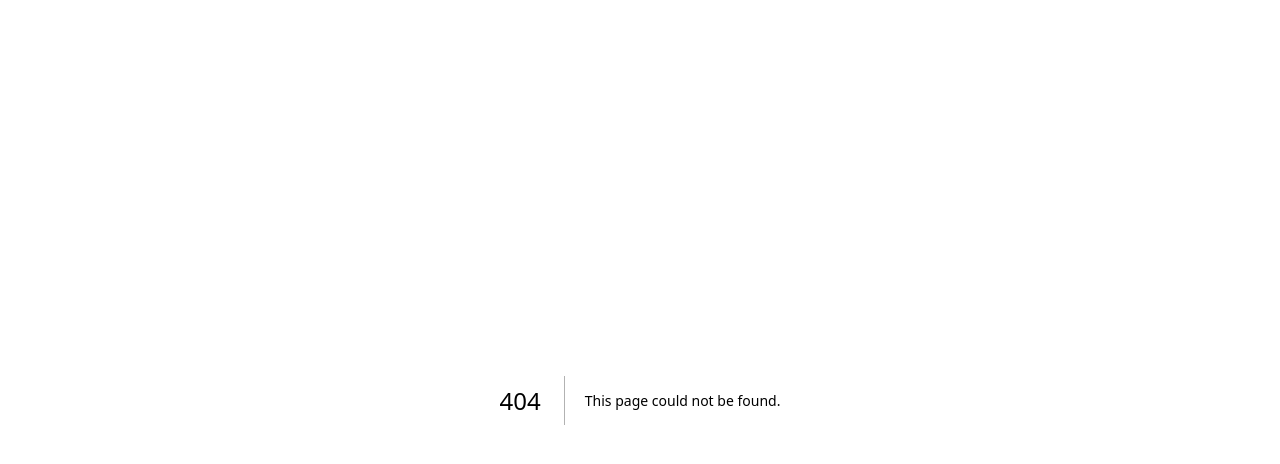
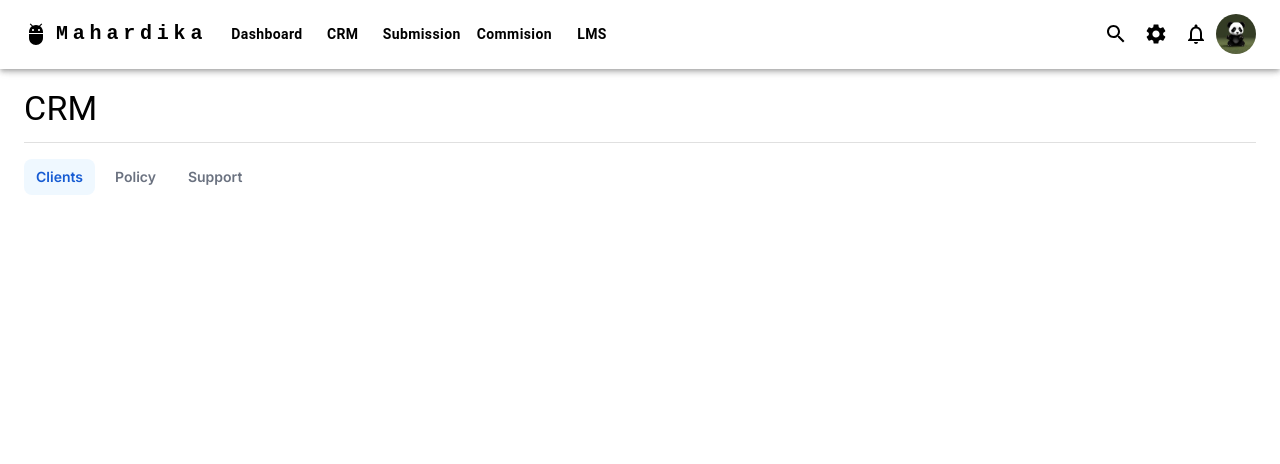
Before and after one commit to faintblack/next-synergy, a Next.js app: page /crm in a window 1280 px wide. Before the commit this address had no page. Shown: the top 464 px of the page. Built offline with nearby package versions, Linux system fonts and the light colour scheme.

Commit message:
crm tabs progress

```diff
--- /dev/null
+++ b/app/components/crm/CrmTabs.jsx
@@ -0,0 +1,48 @@
+"use client";
+
+import { Box } from "@mui/material";
+import React, { useState } from "react";
+
+const style = {
+  activeTab:
+    "inline-block px-3 py-2 text-[#175CD3] bg-[#EFF8FF] rounded-lg active",
+  nonActiveTab:
+    "inline-block px-3 py-2 rounded-lg hover:text-[#175CD3] hover:bg-[#EFF8FF] dark:hover:bg-[#EFF8FF] dark:hover:text-[#175CD3]",
+};
+
+const CrmTabs = () => {
+  const tabs = ["clients", "policy", "support"];
+  const [activeTab, setActiveTab] = useState("clients");
+
+  return (
+    <Box sx={{ mt: 2 }}>
+      <ul className="flex flex-wrap text-sm font-semibold text-center text-gray-500 dark:text-gray-400">
+        {tabs.map((tab, idx) => (
+          <li key={idx + "-tab"} className="mr-2">
+            <a
+              // href="#"
+              className={
+                activeTab === tab ? style.activeTab : style.nonActiveTab
+              }
+              // aria-current="page"
+              style={{
+                textTransform: "capitalize",
+                cursor: "pointer",
+              }}
+              onClick={() => setActiveTab(tab)}
+            >
+              {tab}
+            </a>
+          </li>
+        ))}
+        {/* <li>
+            <a className="inline-block px-4 py-3 text-gray-400 cursor-not-allowed dark:text-gray-500">
+              Tab 5
+            </a>
+          </li> */}
+      </ul>
+    </Box>
+  );
+};
+
+export default CrmTabs;
--- /dev/null
+++ b/app/crm/page.jsx
@@ -0,0 +1,18 @@
+import React from "react";
+import MainPages from "../components/MainPages";
+import { Box, Divider, Typography } from "@mui/material";
+import CrmTabs from "../components/crm/CrmTabs";
+
+const CrmPage = () => {
+  return (
+    <MainPages>
+      <Typography variant="h4" gutterBottom>
+        CRM
+      </Typography>
+      <Divider />
+      <CrmTabs />
+    </MainPages>
+  );
+};
+
+export default CrmPage;
```
Also changed, not shown: public/panda-img.jpg (added).
